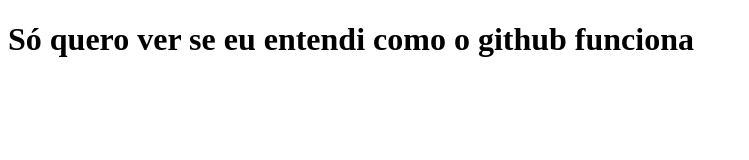
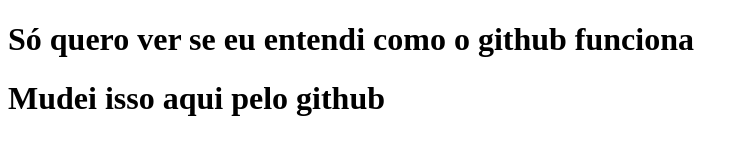
Before and after one commit to vino-brutor/HTML5-projetos, a plain HTML site: page teste pro github/index.html in a window 1280 px wide. Shown: the whole page, without its empty margins (0-749 px from the left). Drawn offline with Linux system fonts and the light colour scheme.

Commit message:
update index html
linha 9

```diff
--- a/teste pro github/index.html
+++ b/teste pro github/index.html
@@ -6,5 +6,6 @@
 </head>
 <body>
     <h1>Só quero ver se eu entendi como o github funciona</h1>
+    <h1>Mudei isso aqui pelo github</h1>
 </body>
 </html>
```
